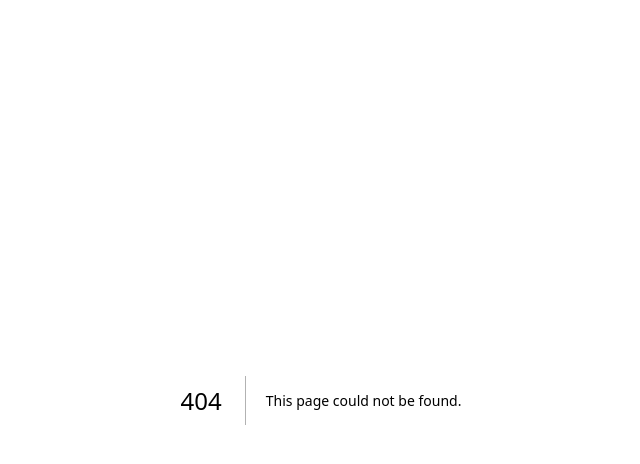
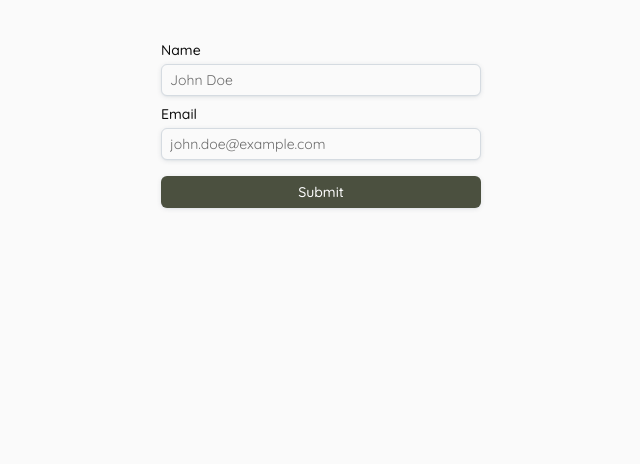
Before and after one commit to Bl3nd/sector23, a Next.js app: page /docs/components/form in a window 1280 px wide. Before the commit this address had no page. Shown: the top 464 px of the page, without its empty margins (319-959 px from the left). Built offline with nearby package versions, Linux system fonts and the light colour scheme.

Commit message:
feat(form): Introduce Form component with styles and documentation
- Added Form component with styling using Tailwind CSS.
- Implemented a documentation page to demonstrate usage of the Form component.

```diff
--- /dev/null
+++ b/app/components/form/form.style.ts
@@ -0,0 +1,7 @@
+import { tv } from "tailwind-variants";
+
+const form = tv({
+  base: "flex w-full flex-col gap-2",
+});
+
+export { form };
--- a/app/components/form/form.tsx
+++ b/app/components/form/form.tsx
@@ -1,7 +1,15 @@
+"use client";
+
 import { Form as BaseForm } from "@base-ui/react/form";
 
+import { mergeVariantClassName } from "@/app/lib/merge-base-ui";
+
+import { form } from "./form.style";
+
 function Form({ className, ...props }: BaseForm.Props) {
-  return <BaseForm data-slot="form" className={className} {...props} />;
+  return (
+    <BaseForm data-slot="form" className={mergeVariantClassName(form, {}, className)} {...props} />
+  );
 }
 
 export { Form };
--- /dev/null
+++ b/app/components/form/index.ts
@@ -0,0 +1 @@
+export { Form } from "./form";
--- /dev/null
+++ b/app/docs/components/form/page.tsx
@@ -0,0 +1,26 @@
+import { Button } from "@/app/components/button";
+import { Field, FieldError, FieldLabel } from "@/app/components/field";
+import { Form } from "@/app/components/form";
+import { Input } from "@/app/components/input";
+
+export default function FormPage() {
+  return (
+    <div className="flex flex-col items-center justify-center py-10">
+      <Form className="max-w-xs">
+        <Field name="name">
+          <FieldLabel>Name</FieldLabel>
+          <Input required placeholder="John Doe" />
+          <FieldError />
+        </Field>
+        <Field name="email">
+          <FieldLabel>Email</FieldLabel>
+          <Input required type="email" placeholder="john.doe@example.com" />
+          <FieldError />
+        </Field>
+        <Button type="submit" className="mt-2">
+          Submit
+        </Button>
+      </Form>
+    </div>
+  );
+}
```
